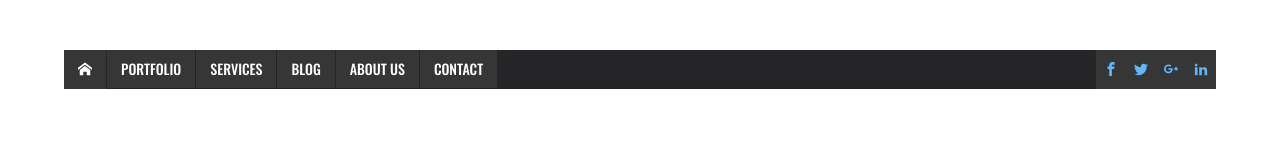
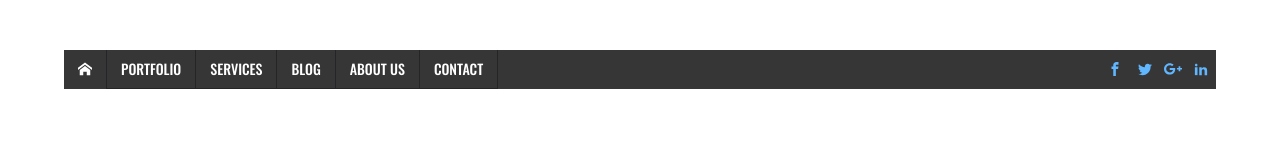
Before and after one commit to Jonas-vD/opdracht_nav, a plain HTML site: page index.html in a window 1280 px wide. Drawn offline with nearby package versions, Linux system fonts and the light colour scheme.

```diff
--- a/css/style.css
+++ b/css/style.css
@@ -13,10 +13,11 @@ body {
 nav > ul {
   display: flex;
   justify-content: space-between;
-  background-color: #252527;
+  background-color: #363636;
 }
 
 nav > ul li {
+  background-color: #252527;
 }
 
 nav > ul li a {
@@ -55,6 +56,11 @@ nav > ul li:last-child {
   display: flex;
 }
 
+nav > ul li a:nth-of-type(3) {
+  font-size: 18px;
+  padding: 10px 4px;
+}
+
 nav > ul li > ul {
   display: flex;
 }
```
